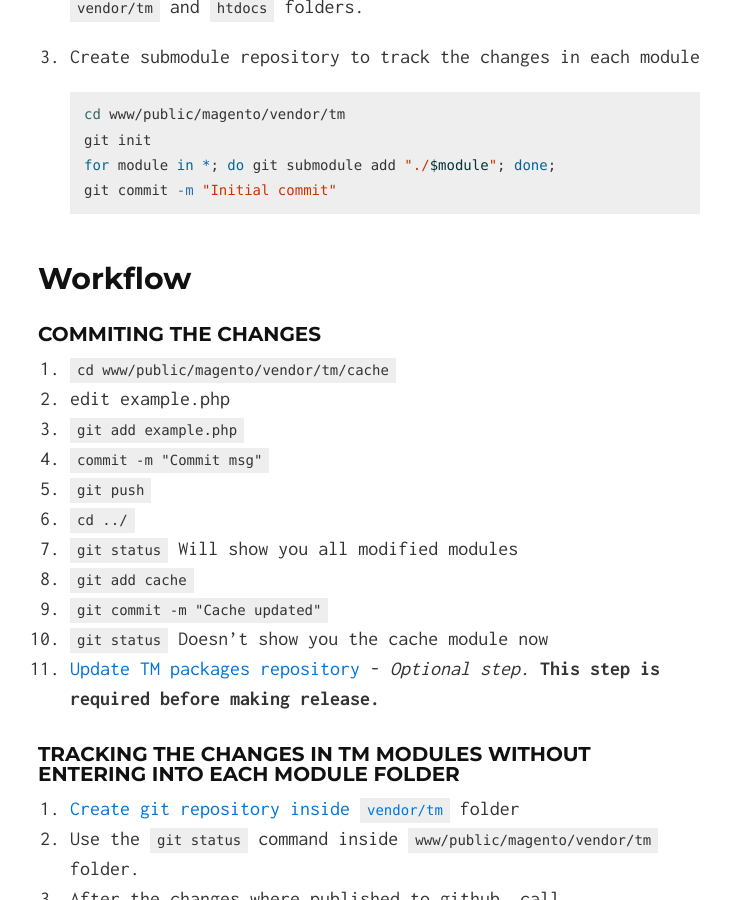
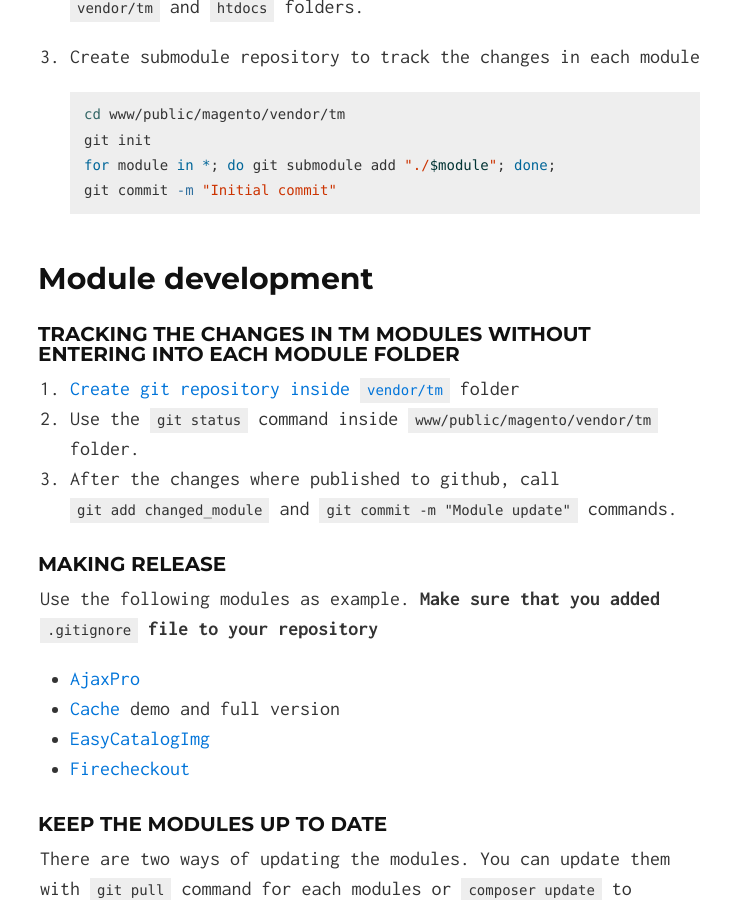
Before and after one commit to tmhub/tmhub.github.io, a Jekyll site: the page built from index.html, in a window 1280 px wide and 900 px high, scrolled down 5887 px. Shown: the whole window, without its empty margins (270-1001 px from the left). Built offline with Jekyll 4.4.1, drawn with Linux system fonts in a browser that asks for light colours; nearby versions of some CDN libraries.

Commit message:
Remove commiting the changes section

```diff
--- a/_includes/index.md
+++ b/_includes/index.md
@@ -208,21 +208,7 @@
 git commit -m "Initial commit"
 {% endhighlight %}
 
-## Workflow
-
-### Commiting the changes
-1. `cd www/public/magento/vendor/tm/cache`
-2. edit example.php
-3. `git add example.php`
-4. `commit -m "Commit msg"`
-5. `git push`
-6. `cd ../`
-7. `git status` Will show you all modified modules
-8. `git add cache`
-9. `git commit -m "Cache updated"`
-10. `git status` Doesn't show you the cache module now
-11. [Update TM packages repository](#updating-tm-packages-repository) -
-    *Optional step.* **This step is required before making release.**
+## Module development
 
 ### Tracking the changes in tm modules without entering into each module folder
 1. [Create git repository inside `vendor/tm`](#tm-modules) folder
@@ -238,7 +224,6 @@
 - [Cache](https://github.com/tmhub/cache/tree/master/build) demo and full version
 - [EasyCatalogImg](https://github.com/tmhub/easycatalogimg/tree/master/build)
 - [Firecheckout](https://github.com/tmhub/firecheckout/tree/master/build)
-
 
 ### Keep the modules up to date
 There are two ways of updating the modules. You can update them with `git pull`
```
